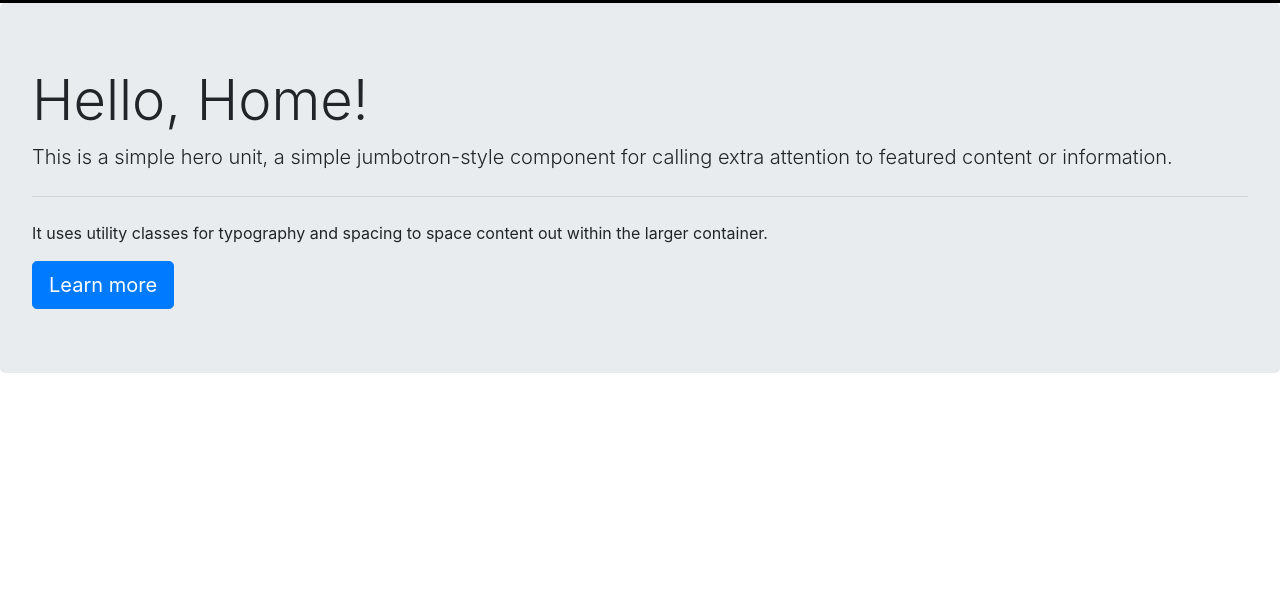
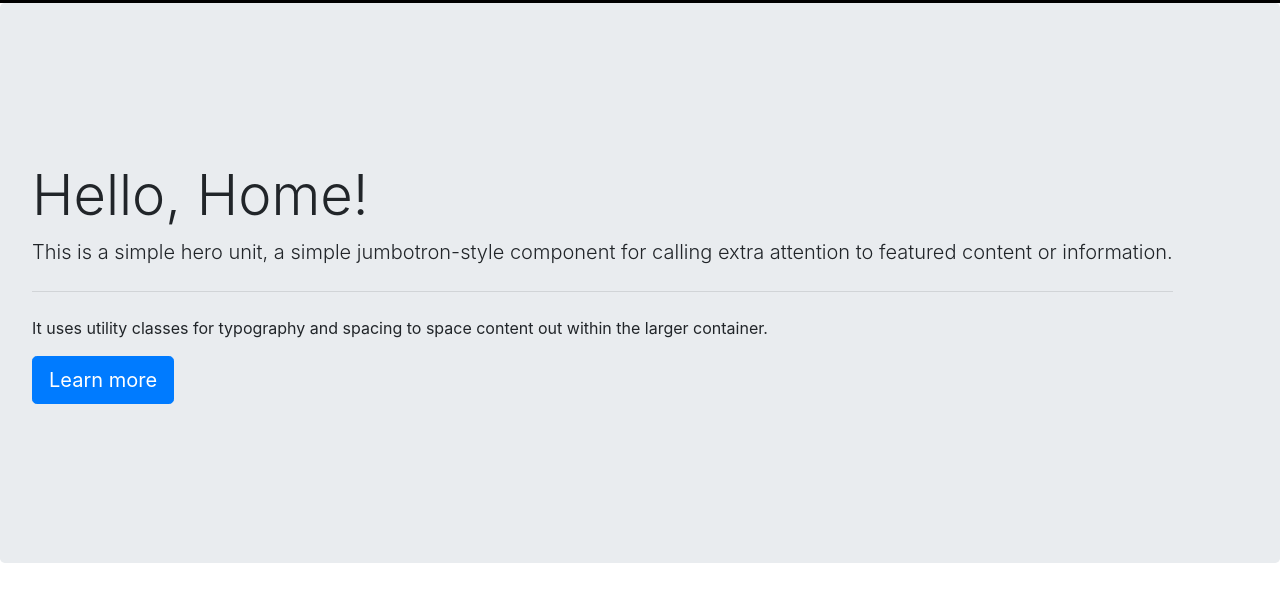
Before and after one commit to anguyen0615/IVBCWichita, a plain HTML site: page home.html in a window 1280 px wide. Shown: the part 71-672 px from the top of the page. Drawn offline with nearby package versions, Linux system fonts and the light colour scheme.

Commit message:
Homepage hero changes
Made some style changes for hero section on the homepage.

```diff
--- a/home.html
+++ b/home.html
@@ -15,7 +15,6 @@
       <button class="navbar-toggler" type="button" data-toggle="collapse" data-target="#navbarSupportedContent" aria-controls="navbarSupportedContent" aria-expanded="false" aria-label="Toggle navigation">
         <span class="navbar-toggler-icon"></span>
       </button>
-
       <div class="collapse navbar-collapse" id="navbarSupportedContent">
         <ul class="navbar-nav mr-auto">
           <li class="nav-item active">
@@ -38,17 +37,28 @@
     </div>
   </nav>
 
-    <div class="jumbotron">
+    <section class="hero-top">
+      <div class="jumbotron image-container">
+        <div class="row">
+          <div class="col">
             <h1 class="display-4">Hello, Home!</h1>
             <p class="lead">This is a simple hero unit, a simple jumbotron-style component for calling extra attention to featured content or information.</p>
             <hr class="my-4">
             <p>It uses utility classes for typography and spacing to space content out within the larger container.</p>
             <a class="btn btn-primary btn-lg" href="#" role="button">Learn more</a>
           </div>
+        </div>
+      </div>
+    </section>
 
+    <section>
+      <div class="row">
         <div>
 
         </div>
+
+      </div>
+    </section>
 
     <script src="node_modules/jquery/dist/jquery.min.js"></script>
     <script src="node_modules/@popperjs/core/dist/umd/popper.min.js"></script>
--- a/styles.scss
+++ b/styles.scss
@@ -9,3 +9,15 @@
         height: auto;
     }
 }
+
+.hero-top{
+    height: 70vh;
+    min-height: 400px;
+    max-height: 900px;
+
+    .image-container{
+        display: flex;
+        align-items: center;
+        height: 100%;
+    }
+}
```
Also changed, not shown: styles.css, 1 other file. Lines whose indentation alone changed are shown as unchanged.
